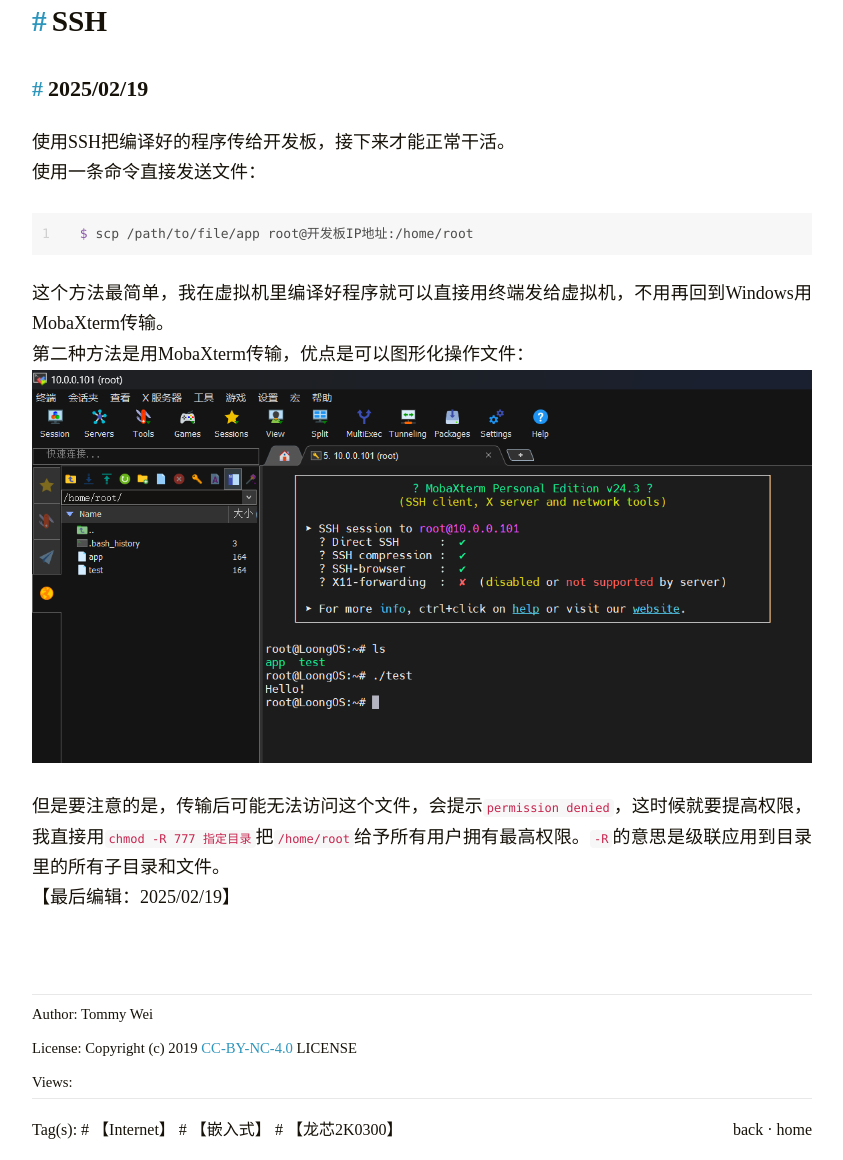
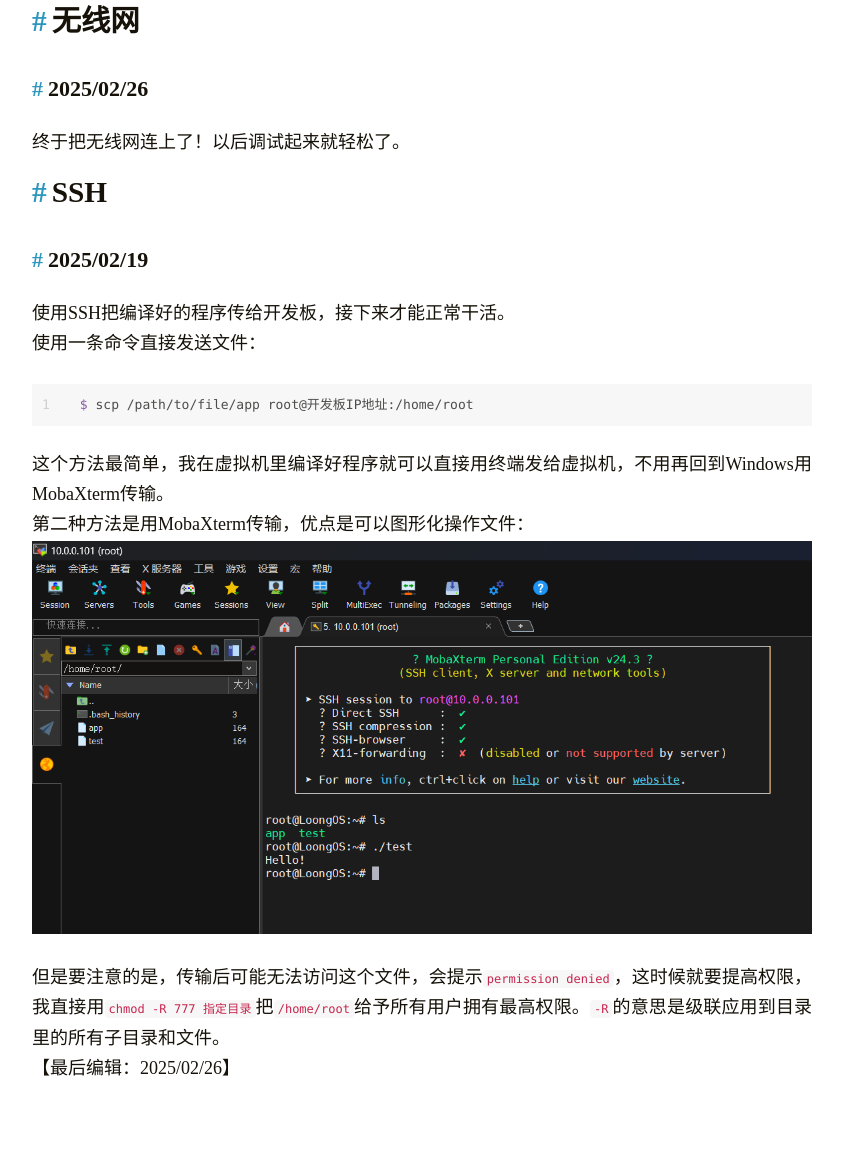
Before and after one commit to MrWei95/MrWei95.github.io, a plain HTML site: page 2025/02/17/2k0300-network-1/index.html in a window 1280 px wide. Shown: the part 1640-2800 px from the top of the page, without its empty margins (218-1061 px from the left). Drawn offline with Linux system fonts and the light colour scheme; some packages are replaced by stand-ins of ours; a script that the page names is missing; a web font is replaced by a local one.

Commit message:
Site updated: 2025-02-26 15:12:26

```diff
--- a/2025/02/17/2k0300-network-1/index.html
+++ b/2025/02/17/2k0300-network-1/index.html
@@ -234,9 +234,10 @@
         <div class="post-content">
             <p><font  size=4 > </font></p>
 <h1 id="有线网"><a href="#有线网" class="headerlink" title="有线网"></a><font>有线网</font></h1><h2 id="2025-02-17"><a href="#2025-02-17" class="headerlink" title="2025&#x2F;02&#x2F;17"></a><font>2025&#x2F;02&#x2F;17</font></h2><p><font  size=4 >这是好几天前的故事了(笑)，本来应该很简单的联网、连ssh，然后写程序测试程序，结果我第一步就卡住，这开发板连不上网！</font><br><font  size=4 >99派的有线网应该是即插即用的，连接ssh的标准流程就是查询一下IP，然后直接<code>ssh root@IP地址</code>就行的。这一流程的唯一问题就是IP可能不定，可以通过修改网络配置固定IP，我照着<a target="_blank" rel="noopener" href="https://www.bilibili.com/video/BV14D421u7Gw/">B站教程</a>修改了半天没用，接着我又跟着<a target="_blank" rel="noopener" href="https://www.bilibili.com/video/BV1qf421X7RJ/">他的下一期视频</a>修改，尝试配置无线网络，改到最后不知道改错了什么，开发板连百度都ping不通了，只好照着视频把我修改过的部分都改了回来，中途红温数次。</font><br><font  size=4 >我查看开发板有线网的IP居然是<code>10.0.0.101</code>，我原本印象里IP应该都是“192”之类开头的，真是太惭愧了，查过资料才知道“10”打头的是私网IP，现在运营商一般不会给公网IP了。</font><br><font  size=4 >最后我的榆木脑袋终于想到搜索引擎搜不到的可以问AI(笑)，赶紧把问题丢给DeepSeek。我的问题是开发板<code>/etc/network/interfaces</code>是空的，里面没有任何参数，经测试得知我的开发板网络管理用的是<code>systemd-networkd</code>，通过执行<code>$ systemctl status systemd-networkd</code>命令可以获取参数：</font><br><img src="/2025/02/17/2k0300-network-1/systemd-networkd.png" class="" title="IP" style="zoom:100%;"><br><font  size=4 >最后配置好，终于ping通了网络，成功用ssh远程连上开发板。</font><br><img src="/2025/02/17/2k0300-network-1/success_ssh.png" class="" title="shell" style="zoom:100%;"></p>
+<h1 id="无线网"><a href="#无线网" class="headerlink" title="无线网"></a><font>无线网</font></h1><h2 id="2025-02-26"><a href="#2025-02-26" class="headerlink" title="2025&#x2F;02&#x2F;26"></a><font>2025&#x2F;02&#x2F;26</font></h2><p><font  size=4 >终于把无线网连上了！以后调试起来就轻松了。</font></p>
 <h1 id="SSH"><a href="#SSH" class="headerlink" title="SSH"></a><font>SSH</font></h1><h2 id="2025-02-19"><a href="#2025-02-19" class="headerlink" title="2025&#x2F;02&#x2F;19"></a><font>2025&#x2F;02&#x2F;19</font></h2><p><font  size=4 >使用SSH把编译好的程序传给开发板，接下来才能正常干活。</font><br><font  size=4 >使用一条命令直接发送文件：</font></p>
 <figure class="highlight shell"><table><tr><td class="gutter"><pre><span class="line">1</span><br></pre></td><td class="code"><pre><span class="line"><span class="meta prompt_">$ </span><span class="language-bash">scp /path/to/file/app root@开发板IP地址:/home/root</span></span><br></pre></td></tr></table></figure>
-<p><font  size=4 >这个方法最简单，我在虚拟机里编译好程序就可以直接用终端发给虚拟机，不用再回到Windows用MobaXterm传输。</font><br><font  size=4 >第二种方法是用MobaXterm传输，优点是可以图形化操作文件：</font><br><img src="/2025/02/17/2k0300-network-1/ssh_file.png" class="" title="MobaXterm" style="zoom:100%;"><br><font  size=4 >但是要注意的是，传输后可能无法访问这个文件，会提示<code>permission denied</code>，这时候就要提高权限，我直接用<code>chmod -R 777 指定目录</code>把<code>/home/root</code>给予所有用户拥有最高权限。<code>-R</code>的意思是级联应用到目录里的所有子目录和文件。</font><br><font  size=4 >【最后编辑：2025&#x2F;02&#x2F;19】</font><br><font  size=4 ></font></p>
+<p><font  size=4 >这个方法最简单，我在虚拟机里编译好程序就可以直接用终端发给虚拟机，不用再回到Windows用MobaXterm传输。</font><br><font  size=4 >第二种方法是用MobaXterm传输，优点是可以图形化操作文件：</font><br><img src="/2025/02/17/2k0300-network-1/ssh_file.png" class="" title="MobaXterm" style="zoom:100%;"><br><font  size=4 >但是要注意的是，传输后可能无法访问这个文件，会提示<code>permission denied</code>，这时候就要提高权限，我直接用<code>chmod -R 777 指定目录</code>把<code>/home/root</code>给予所有用户拥有最高权限。<code>-R</code>的意思是级联应用到目录里的所有子目录和文件。</font><br><font  size=4 >【最后编辑：2025&#x2F;02&#x2F;26】</font><br><font  size=4 ></font></p>
 
         </div>
 
```
